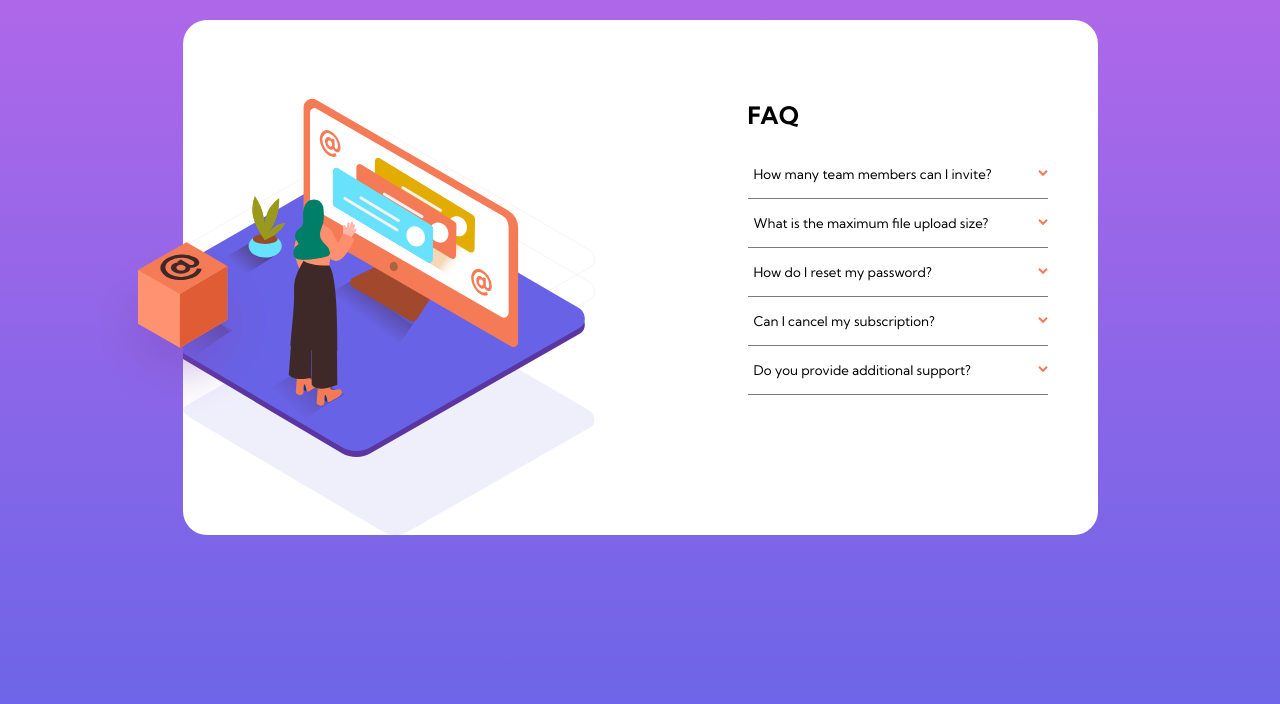
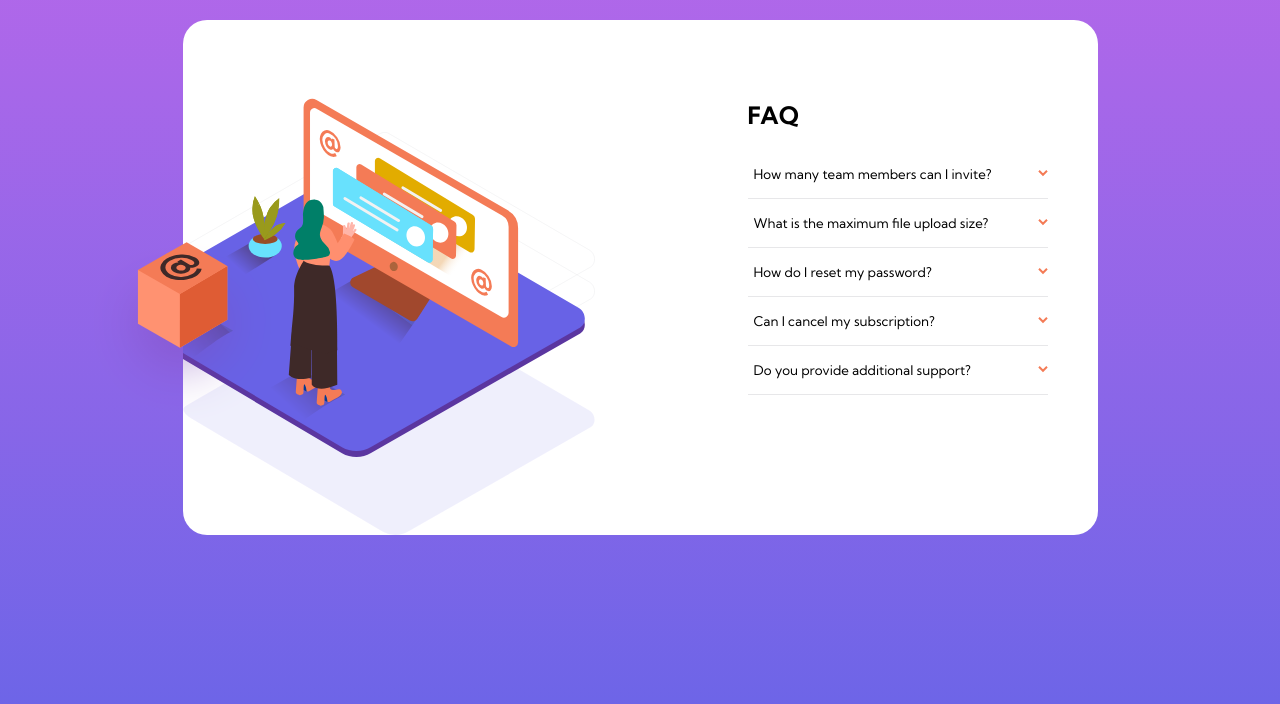
Before and after one commit to Arijit0/accordion-card, a plain HTML site: page index.html in a window 1280 px wide. Drawn offline with Linux system fonts and the light colour scheme.

Commit message:
accordion border bottom color changed

```diff
--- a/style.css
+++ b/style.css
@@ -51,7 +51,7 @@ svg {
 }
 
 li {
-    border-bottom: 1px solid var(--Dark-grayish-blue);
+    border-bottom: 1px solid var(--Light-grayish-blue);
     padding: 15px 0px 15px 0px;
 }
 
```
